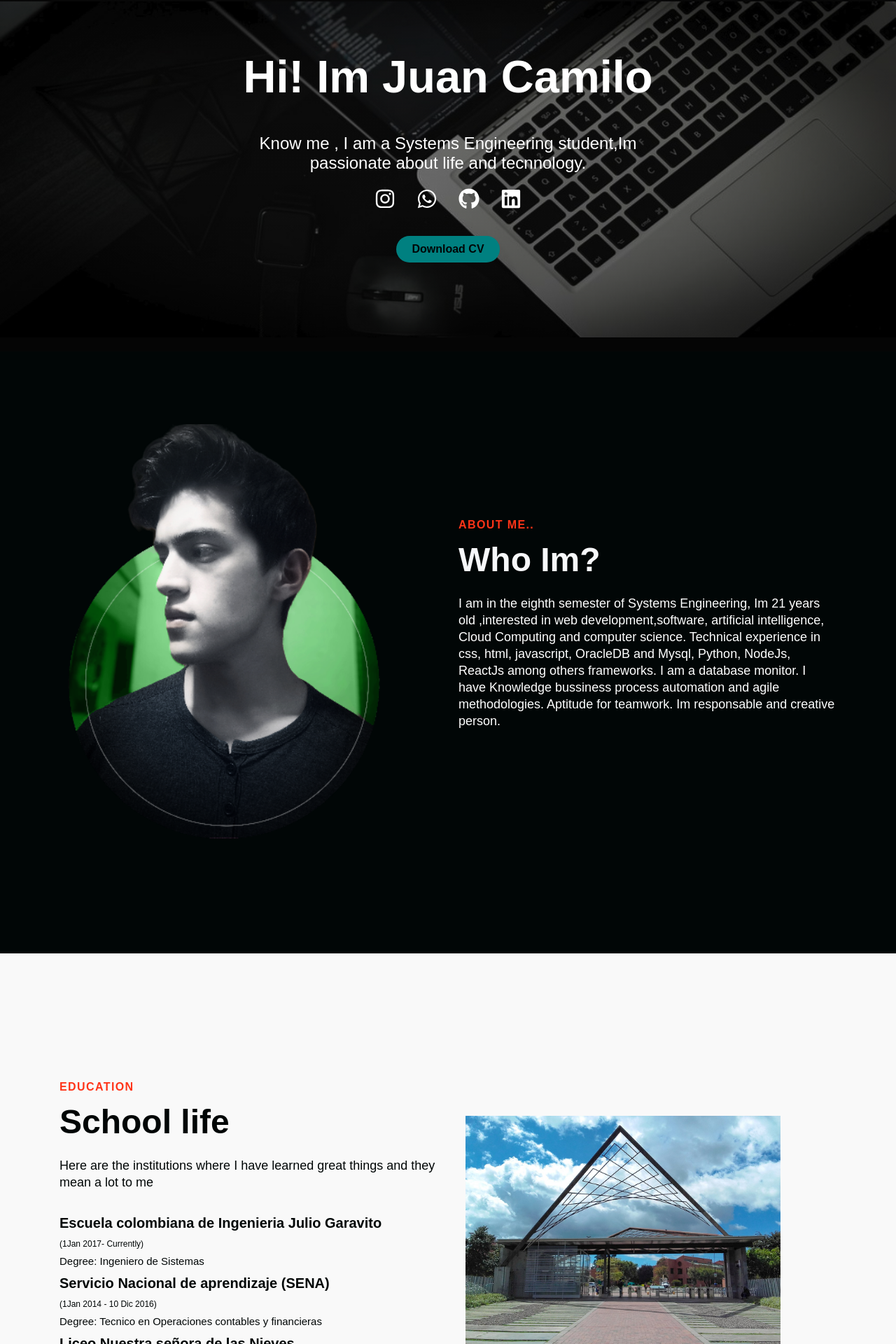
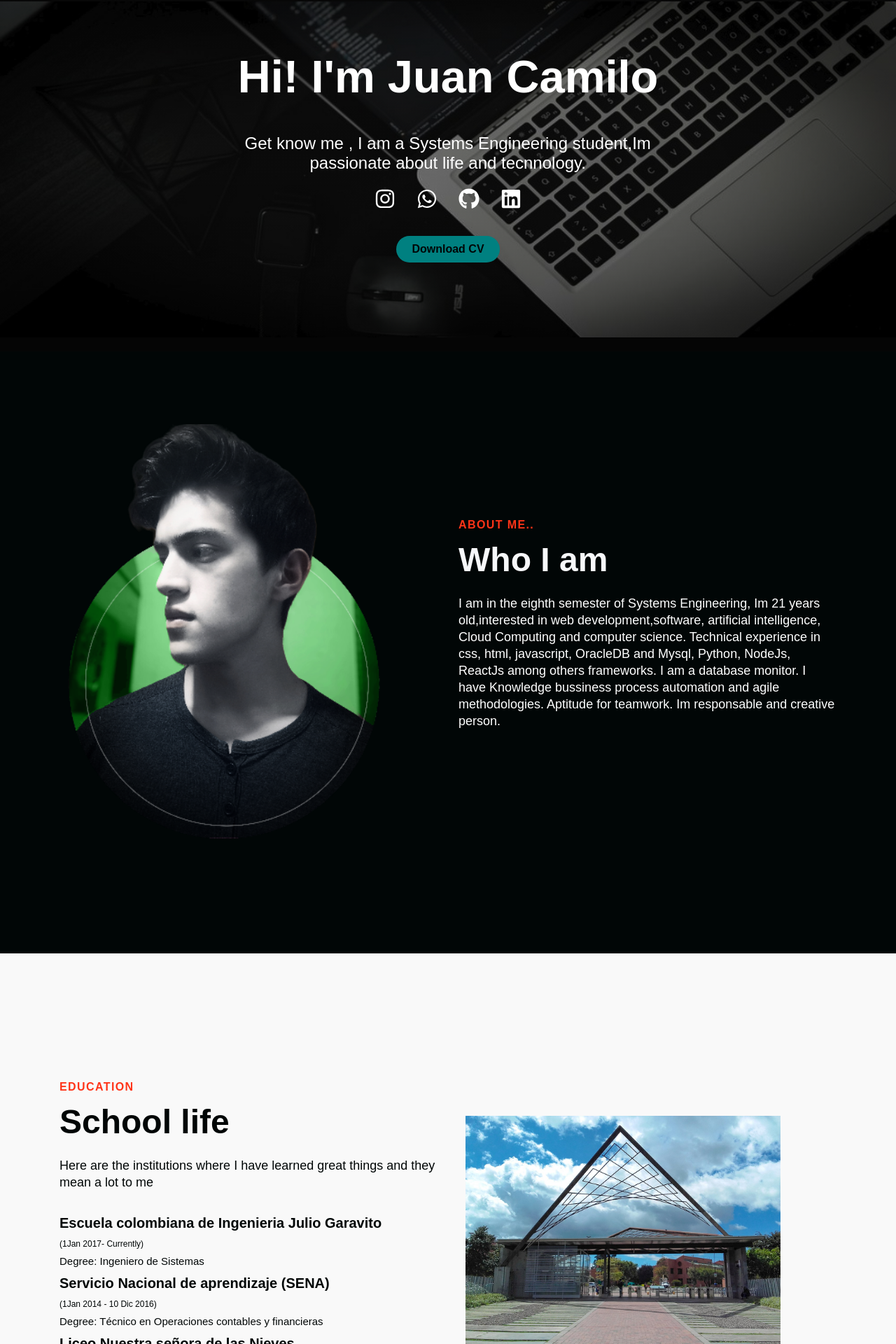
Before and after one commit to JCPosso/react-portfolio-website, a React (Create React App) app: page / in a window 1280 px wide. Shown: the part 98-2018 px from the top of the page at 70% size. Built offline with nearby package versions, Linux system fonts and the light colour scheme; a web font is replaced by a local one.

Commit message:
add info

```diff
--- a/src/Components/HeroSection/index.js
+++ b/src/Components/HeroSection/index.js
@@ -25,9 +25,9 @@ const HeroSection = () => {
             </HeroBg>
             <HeroContent>
                 <HeroContentWrapper>
-                            <HeroH1>Hi! Im Juan Camilo</HeroH1>
+                            <HeroH1>Hi! I'm Juan Camilo</HeroH1>
                             <HeroP>
-                                Know me , I am a Systems Engineering student,Im passionate about life and tecnnology.
+                                Get know me , I am a Systems Engineering student,Im passionate about life and tecnnology.
                             </HeroP>
                             <SocialHeroWrapper>
                                 <SocialMedia/>
--- a/src/Components/InfoSection/Data.js
+++ b/src/Components/InfoSection/Data.js
@@ -4,8 +4,8 @@ export const homeS1= {
     lightText: true,
     lightTextDesc:true,
     topLine:'ABOUT ME..',
-    headLine:'Who Im?',
-    description:'I am in the eighth semester of Systems Engineering, Im 21 years old ,'+
+    headLine:'Who I am',
+    description:'I am in the eighth semester of Systems Engineering, Im 21 years old,'+
                 'interested in web development,'+
                 'software, artificial intelligence, Cloud Computing and computer science. '+
                 'Technical experience in css, html, javascript, OracleDB and Mysql, Python, NodeJs, ReactJs among others frameworks. '+
@@ -13,7 +13,7 @@ export const homeS1= {
                 'Aptitude for teamwork. Im responsable and creative person. ',
     imgStart: true,
     img: require('../../images/perfilmontaje.png').default,
-    alt: 'idont know',
+    alt: 'portfile',
     dark: true,
     primary: true,
     darkText:false
--- a/src/Components/InfoSection/DataEdu.js
+++ b/src/Components/InfoSection/DataEdu.js
@@ -7,7 +7,7 @@ export default [
     {id: 2,
         titulo: 'Servicio Nacional de aprendizaje (SENA)',
         fecha:'(1Jan 2014 - 10 Dic 2016)',
-        texto:'Degree: Tecnico en Operaciones contables y financieras'
+        texto:'Degree: Técnico en Operaciones contables y financieras'
     },
     {id: 3,
         titulo: 'Liceo Nuestra señora de las Nieves',
```
